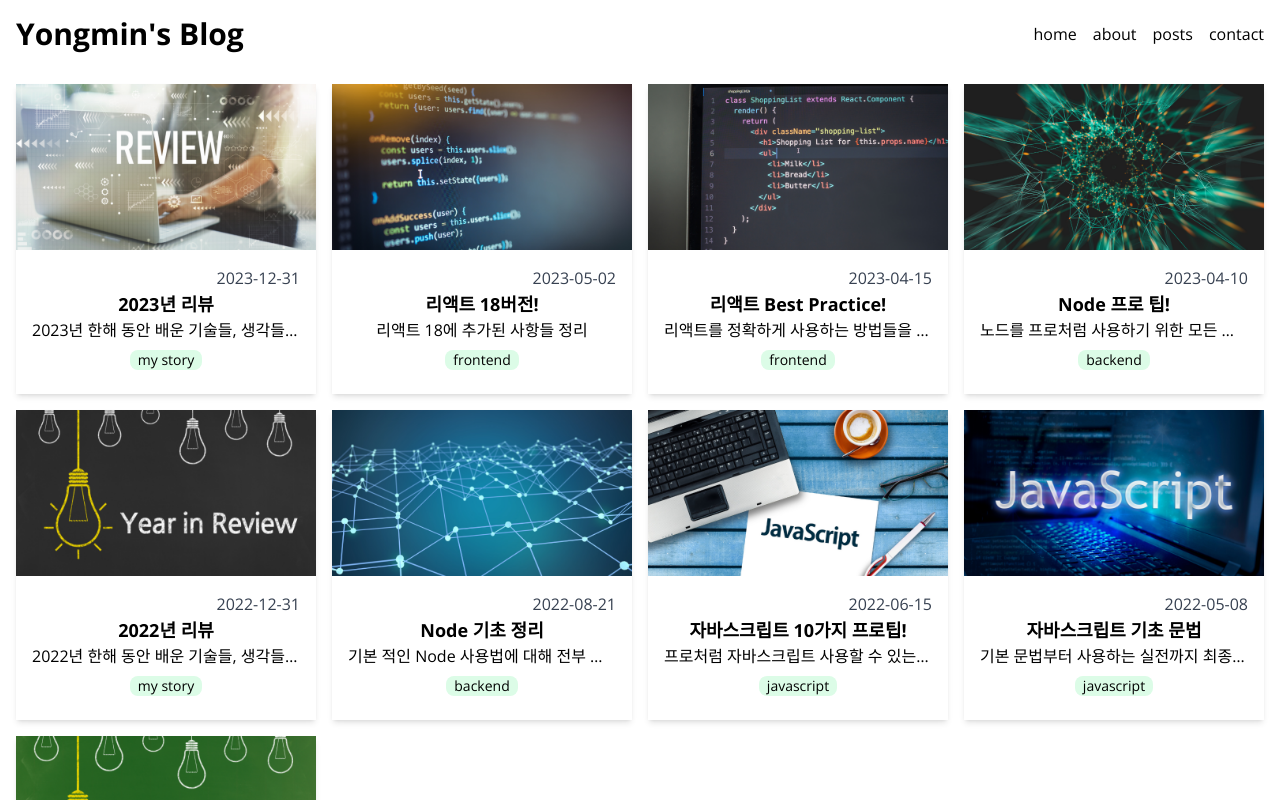
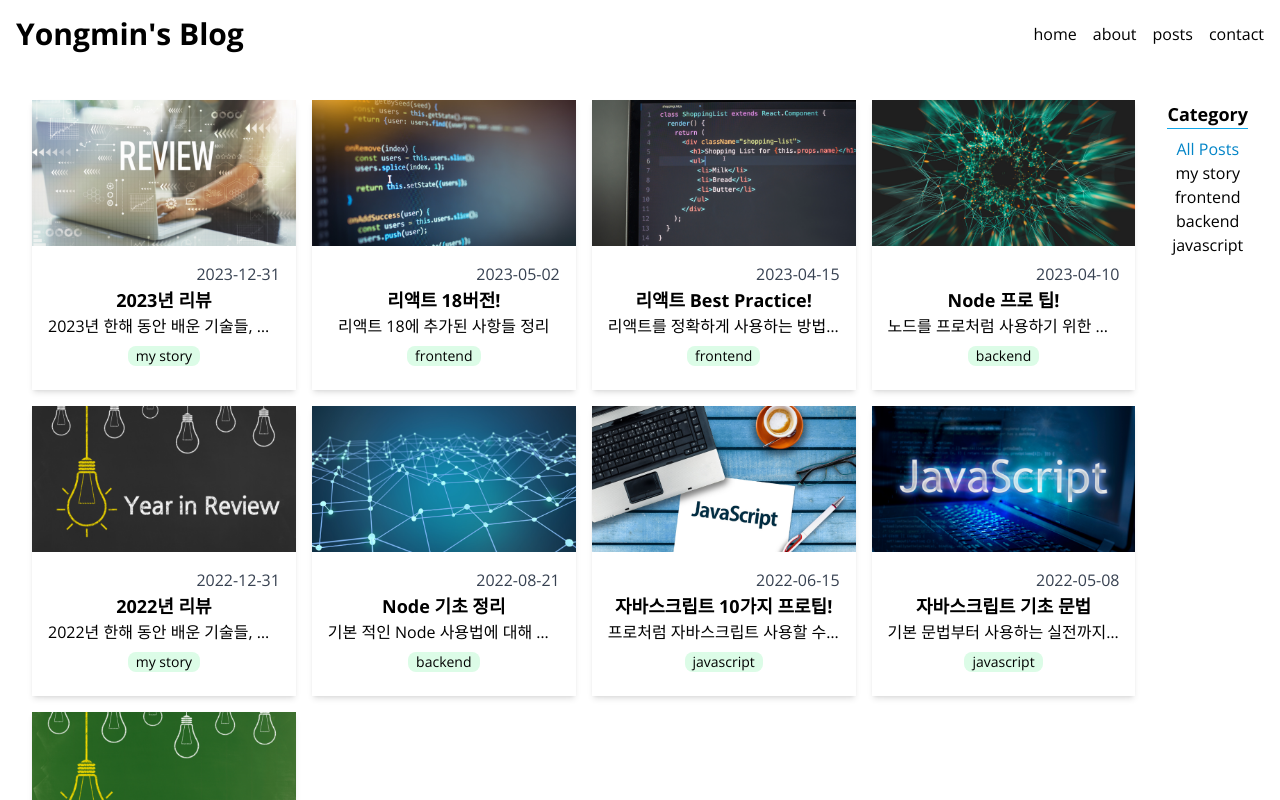
Before and after one commit to dydals3440/MyBlog, a Next.js app: page /posts in a window 1280 px wide. Built offline with nearby package versions, Linux system fonts and the light colour scheme.

Commit message:
style: Post page filter styling

```diff
--- a/src/app/components/Categories.tsx
+++ b/src/app/components/Categories.tsx
@@ -7,11 +7,19 @@
 
 export default function Categories({ categories, selected, onClick }: Props) {
   return (
-    <section>
-      <h2>Category</h2>
+    <section className='text-center p-4'>
+      <h2 className='text-lg font-bold border-b border-sky-500 mb-2'>
+        Category
+      </h2>
       <ul>
         {categories.map((category) => (
-          <li key={category} onClick={() => onClick(category)}>
+          <li
+            className={`cursor-pointer hover:text-sky-500 ${
+              category === selected && 'text-sky-600'
+            }`}
+            key={category}
+            onClick={() => onClick(category)}
+          >
             {category}
           </li>
         ))}
--- a/src/app/components/FilteredPosts.tsx
+++ b/src/app/components/FilteredPosts.tsx
@@ -18,7 +18,7 @@
       ? posts
       : posts.filter((post) => post.category === selected);
   return (
-    <section className=''>
+    <section className='flex m-4'>
       <PostsGrid posts={filtered} />
       <Categories
         categories={[ALL_POSTS, ...categories]}
```
